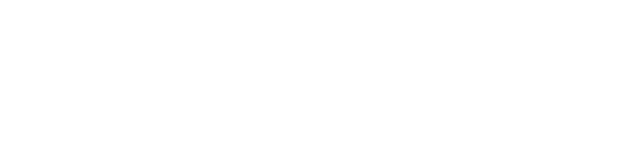
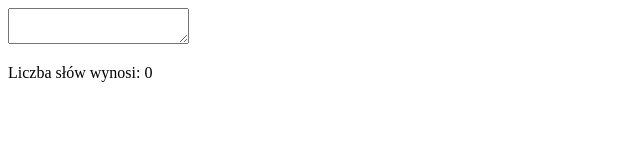
Before and after one commit to xxFino/Character-counter, a plain HTML site: page index.html in a window 1280 px wide. Shown: the whole page, without its empty margins (0-640 px from the left). Drawn offline with Linux system fonts and the light colour scheme.

Commit message:
added base html

```diff
--- a/index.html
+++ b/index.html
@@ -1,12 +1,18 @@
 <!DOCTYPE html>
 <html lang="pl">
+
 <head>
     <meta charset="UTF-8">
     <meta name="viewport" content="width=device-width, initial-scale=1.0">
     <title>Characters counter</title>
     <script defer src="js/script.js"></script>
 </head>
+
 <body>
+    <form class="js-form">
+        <textarea class="js-input"></textarea>
+        <p>Liczba słów wynosi: <span class="js-output">0</span></p>
+    </form>
+</body>
 
-</body>
 </html>
```
